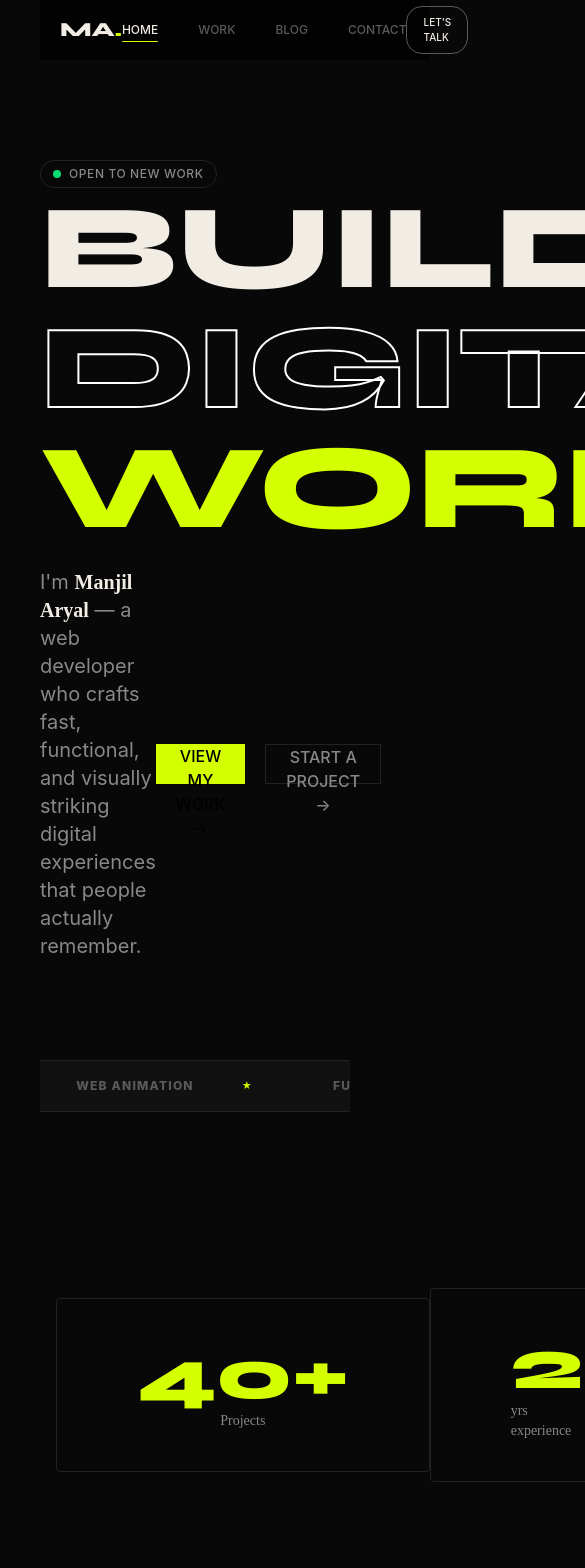
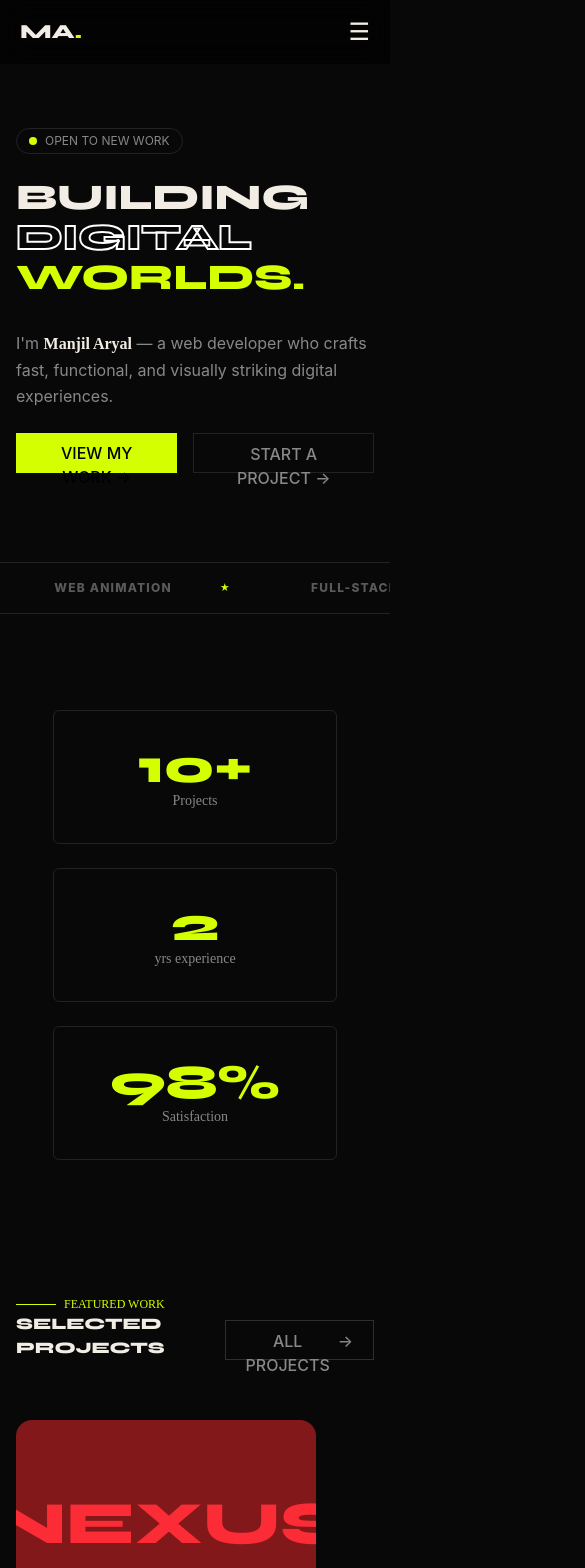
Before and after one commit to User-manjil/FullStack_Portfolio2025, a React app in the folder frontend/: page / in a window 390 px wide. Shown: the top 1568 px of the page, 585 px wide, since content can reach past the window. Built offline with nearby package versions, Linux system fonts and the light colour scheme; the HTML template or start-up script is replaced by a standard one.

Commit message:
feat : responsive of the home section

```diff
--- a/frontend/package.json
+++ b/frontend/package.json
@@ -12,6 +12,7 @@
   "dependencies": {
     "@tailwindcss/vite": "^4.2.2",
     "gsap": "^3.15.0",
+    "lucide": "^1.3.0",
     "lucide-react": "^1.14.0",
     "react": "^19.2.4",
     "react-dom": "^19.2.4",
--- a/frontend/src/App.jsx
+++ b/frontend/src/App.jsx
@@ -16,7 +16,7 @@ const App = () => {
   const location = useLocation();
 
   return (
-    <div className="w-full mx-auto px-10 sm:px-0 flex flex-col max-w-6xl">
+    <div className="w-full mx-auto  flex-col max-w-6xl">
       <Navbar />
 
       <Transition key={location.pathname}>
--- a/frontend/src/Components/Pages/Home.jsx
+++ b/frontend/src/Components/Pages/Home.jsx
@@ -4,123 +4,164 @@ import TitleSection from "../Reusable/TitleSection";
 import ProjectCard from "../Reusable/ProjectCard";
 import BlogCard from "../Reusable/BlogCard";
 import { Link } from "react-router";
-import Transition from "../Reusable/Transition";
 
 const Home = () => {
   const stats = [
-    { value:' 40+', text: "Projects" },
-    { value: 2, text: "yrs experience" },
+    { value: "10+", text: "Projects" },
+    { value: "2", text: "yrs experience" },
     { value: "98%", text: "Satisfaction" },
   ];
 
   return (
-    <div className="flex-col w-full flex ">
+    <div className="flex flex-col w-full">
 
-      <div className="bg-(--bg) w-full h-fit pt-40 pb-5 max-w-6xl  mb-15">
+      {/* HERO SECTION */}
+      <div className="bg-[var(--bg)] w-full pt-32 pb-10 max-w-6xl mx-auto px-4">
 
-        <div className="flex font-[Bricolage Grotesque] text-[12px] px-3 py-1 rounded-full items-center gap-2 border border-(--border) font-medium text-(--muted2) tracking-wider w-fit">
-          <div className="flex bg-green-400 w-2 h-2 rounded-full"></div>
+        {/* STATUS BADGE */}
+        <div className="flex font-[Bricolage Grotesque] text-xs px-3 py-1 rounded-full items-center gap-2 border border-[var(--border)] text-[var(--muted2)] w-fit">
+          <div className="w-2 h-2 bg-[var(--lime)] rounded-full"></div>
           OPEN TO NEW WORK
         </div>
 
-        {/* Title */}
-        <div className="flex flex-col font-[Syne] text-(--text) text-[120px] leading-[120px] font-black max-w-6xl">
-          <span>BUILDING</span>
+        {/* RESPONSIVE TITLE */}
+        <div className="flex flex-col font-[Syne] text-[var(--text)] mt-6 leading-tight">
+          <span className="text-4xl sm:text-6xl md:text-7xl lg:text-8xl font-black">
+            BUILDING
+          </span>
 
-          <span className="text-transparent [-webkit-text-stroke:2px_white]">
+          <span className="text-4xl sm:text-6xl md:text-7xl lg:text-8xl font-black text-transparent [-webkit-text-stroke:2px_white]">
             DIGITAL
           </span>
 
-          <span className="text-(--lime)">WORLDS.</span>
+          <span className="text-4xl sm:text-6xl md:text-7xl lg:text-8xl font-black text-[var(--lime)]">
+            WORLDS.
+          </span>
         </div>
 
-        <div className="flex justify-between py-5 items-center">
-          <div className="flex w-1/2 text-xl">
-            <p className="text-(--muted2)">
-              I'm <strong className="text-(--text) font-[poppins]">Manjil Aryal</strong> — a web
-              developer who crafts fast, functional, and visually striking
-              digital experiences that people actually remember.
+        {/* HERO SUBTEXT + BUTTONS */}
+        <div className="flex flex-col sm:flex-row justify-between py-8 gap-6 sm:gap-0">
+
+          {/* BIO */}
+          <div className="flex w-full sm:w-1/2 text-base sm:text-lg md:text-xl">
+            <p className="text-[var(--muted2)] leading-relaxed">
+              I'm{" "}
+              <strong className="text-[var(--text)] font-[Poppins]">
+                Manjil Aryal
+              </strong>{" "}
+              — a web developer who crafts fast, functional, and visually
+              striking digital experiences.
             </p>
           </div>
 
-          <div className="flex gap-5">
-            <button className="bg-(--lime) font-medium px-5 h-10">
-              VIEW MY WORK <span className="rotate-x-6">→</span>
+          {/* BUTTONS */}
+          <div className="flex gap-4 sm:justify-end">
+            <Link to="/work">
+              <button className="bg-[var(--lime)] text-black font-medium px-5 py-2 h-10">
+                VIEW MY WORK →
               </button>
-            <button className="font-medium border border-(--border) duration-300 hover:-translate-y-1 hover:border-white h-10 px-5 text-(--muted2) hover:text-(--text)">
+            </Link>
+
+            <Link to="/contact">
+              <button className="font-medium border border-[var(--border)] hover:border-white hover:text-[var(--text)] duration-300 px-5 py-2 h-10 text-[var(--muted2)]">
                 START A PROJECT →
               </button>
+            </Link>
           </div>
+
         </div>
       </div>
 
-      <Marquee   />
+      <Marquee />
 
-      {/* Stats Section */}
-      <section className="flex items-center justify-center mx-auto my-40 p-4">
-        <div className="flex items-center justify-center mx-auto">
+      {/* STATS */}
+      <section className="flex justify-center mx-auto my-20 p-4">
+        <div className="grid grid-cols-1 sm:grid-cols-3 gap-6">
           {stats.map((el, i) => (
             <div
               key={i}
-              className="flex flex-col border border-(--border)  hover:bg-(--bg2) ease-(--ease-smooth) duration-75 rounded-sm py-10 px-20 font-[Syne] font-black items-center text-7xl text-(--lime)"
+              className="flex flex-col items-center border border-[var(--border)] hover:bg-[var(--bg2)] duration-200 rounded-md py-8 px-14 font-[Syne]"
             >
+              <span className="text-5xl md:text-6xl font-black text-[var(--lime)]">
                 {el.value}
-              <span className="text-sm text-(--muted2) font-medium font-[poppins]">{el.text}</span>
+              </span>
+              <span className="text-sm text-[var(--muted2)] font-[Poppins]">
+                {el.text}
+              </span>
             </div>
           ))}
         </div>
       </section>
 
-      <section>
-        {/* // featured work section */}
-      <TitleSection  subTitle='FEATURED WORK' bigTitle="SELECTED PROJECTS" buttonContent="ALLPROJECTS" hasBtn={true} link='/work'/>
+      {/* FEATURED WORK */}
+      <section className="px-4">
+        <TitleSection
+          subTitle="FEATURED WORK"
+          bigTitle="SELECTED PROJECTS"
+          buttonContent="ALL PROJECTS"
+          hasBtn={true}
+          link="/work"
+        />
 
-      <div className="grid sm:grid-cols-2 grid-cols-1  my-10">
-          <ProjectCard/>
-          <ProjectCard/>
-          <ProjectCard/>
-          <ProjectCard/>
+        <div className="grid grid-cols-1 sm:grid-cols-2 gap-6 my-10">
+          <ProjectCard />
+          <ProjectCard />
+          <ProjectCard />
+          <ProjectCard />
+        </div>
+      </section>
 
+      {/* BLOG SECTION */}
+      <section className="px-4">
+        <TitleSection
+          subTitle="FROM THE BLOG"
+          bigTitle="Thoughts & Insights"
+          buttonContent="ALL ARTICLES"
+          hasBtn={true}
+          link="/blog"
+        />
+
+        <div className="flex mt-10 flex-col gap-0 rounded-2xl border border-[var(--border2)]">
+          <BlogCard />
+          <BlogCard />
+          <BlogCard />
+          <BlogCard />
+        </div>
+      </section>
+
+      {/* CTA SECTION */}
+      <section className="mt-32 mb-32 px-4 text-center">
+
+        <div className="flex justify-center items-center text-[var(--lime)] text-xs font-medium font-[Poppins] gap-2">
+          <div className="w-10 h-[1px] bg-[var(--lime)]"></div>
+          LET'S BUILD TOGETHER
         </div>
 
-      </section>
+        <h2 className="text-[var(--text)] font-[Syne] font-black text-4xl sm:text-6xl md:text-7xl lg:text-8xl mt-4">
+          Got an <span className="text-[var(--lime)]">idea?</span>
+          <br className="sm:hidden" />
+          Let's make it real.
+        </h2>
 
+        <p className="text-[var(--muted2)] mt-6 max-w-xl mx-auto text-base sm:text-lg">
+          Whether it's a startup MVP, a rebrand, or a full web app — I'm ready to build something remarkable.
+        </p>
 
+        <div className="mt-10">
+          <Link to="/contact">
+            <button className="bg-[var(--lime)] text-black px-8 py-4 font-medium">
+              Start a Conversation
+            </button>
+          </Link>
+        </div>
 
-
-      <section>
-          <TitleSection subTitle="FROME THE BLOG" bigTitle="Thoughts &
-Insights"  buttonContent="ALL ARTICLES" hasBtn={true} link='/blog' />
-          <div className="flex mt-10 flex-col gap-0 rounded-2xl border border-(--border2)">
-            <BlogCard/>
-            <BlogCard/>
-            <BlogCard/>
-            <BlogCard/>
-          </div>
-      </section>
-      <section className=" mt-50 mb-40 items-center justify-center">
-         <div className="flex w-full text-center justify-center text-(--lime) text-xs font-medium gap-2 font-[poppins]  items-center">
-        <div className="flex w-10  h-[1px] bg-(--lime)  "></div> LET'S BUILD TOGETHER
-            </div>
-            <div className=" text-(--text) font-[Syne] font-black text-8xl text-center">
-              Got an <span className="text-(--lime)">idea?</span>
-              Let's make it real.
-            </div>
-            <div className="flex text-(--muted2) justify-center text-center w-full  mt-10 items-center">
-              Whether it's a startup MVP, a rebrand, or a complex web app — I'm ready to build something remarkable.
-            </div>
-            <div className="flex w-full  justify-center mt-10  items-center">
-              <Link to={'/contact'}>  <button className="bg-(--lime) text-(--bg) px-8 py-4 font-medium">Start a Conversation </button>
-              </Link>
-
-            </div>
-            <div className="flex mx-auto text-(--text) font-[Syne] relative w-fit  text-center justify-center mt-10 hover:text-(--lime) cursor-pointer  ">
-
-              <p className=" w-fit after:w-full font-bold text-4xl after:content-[''] after:h-1 after:bg-(--lime) after:absolute after:left-0 after:bottom-[0]">
+        <div className="flex justify-center mt-10">
+          <p className="text-[var(--text)] font-[Syne] text-2xl sm:text-4xl font-bold relative cursor-pointer hover:text-[var(--lime)] after:block after:w-full after:h-1 after:bg-[var(--lime)] after:absolute after:left-0 after:-bottom-1 w-fit">
             manjil.dev@gmail.com
           </p>
         </div>
-      </section >
+      </section>
+
     </div>
   );
 };
--- a/frontend/src/Components/Reusable/Marquee.jsx
+++ b/frontend/src/Components/Reusable/Marquee.jsx
@@ -11,7 +11,7 @@ const marqueeItems = [
 
 const Marquee = () => {
   return (
-    <div className="border-t border-b w-full overflow-hidden  border-[var(--border)] py-4  bg-[var(--bg2)]">
+    <div className="border-t border-b w-full overflow-hidden   border-[var(--border)] py-4  ">
       <div
         className="flex w-max"
         style={{
--- a/frontend/src/Components/Reusable/Navbar.jsx
+++ b/frontend/src/Components/Reusable/Navbar.jsx
@@ -1,9 +1,9 @@
-
-// import { NavLink } from "react-router-dom";
-
+import React, { useState } from "react";
 import { Link, NavLink } from "react-router";
 
 const Navbar = () => {
+  const [isOpen, setIsOpen] = useState(false);
+
   const uiLink = [
     { name: "HOME", path: "/" },
     { name: "WORK", path: "/work" },
@@ -11,17 +11,29 @@ const Navbar = () => {
     { name: "CONTACT", path: "/contact" },
   ];
 
+  const closeMenu = () => setIsOpen(false);
+
   return (
-
-    <div className="flex fixed w-full max-w-6xl bg-black/70 backdrop-blur-md z-50 mx-auto justify-between items-center h-15 px-5">
+    <div className="fixed top-0 left-0 w-full z-50 bg-black/60 backdrop-blur-md">
+      <div className="max-w-6xl mx-auto py-4 px-5 flex justify-between items-center">
 
         {/* Logo */}
+        <Link to="/" onClick={closeMenu}>
           <div className="flex font-[Syne] font-black text-[var(--text)] text-xl">
             MA<span className="text-[var(--lime)]">.</span>
           </div>
+        </Link>
 
-      {/* Navigation */}
-      <ul className="flex gap-10 text-[12px] font-[Bricolage Grotesque] font-medium">
+        {/* Hamburger Button (Mobile Only) */}
+        <button
+          className="sm:hidden text-[var(--text)] text-2xl"
+          onClick={() => setIsOpen(!isOpen)}
+        >
+          {isOpen ? "✕" : "☰"}
+        </button>
+
+        {/* Desktop Menu */}
+        <ul className="hidden sm:flex gap-10 text-[12px] font-[Bricolage Grotesque] font-medium">
           {uiLink.map((el) => (
             <li key={el.name}>
               <NavLink
@@ -54,10 +66,54 @@ const Navbar = () => {
           ))}
         </ul>
 
-      {/* CTA Button */}
+        {/* Desktop CTA */}
+        <Link to="/contact" className="hidden sm:flex">
+          <div className="border px-4 py-2 border-[var(--muted)]
+           font-[Bricolage Grotesque] text-[10px] rounded-[var(--r)]
+           text-[var(--text)] hover:bg-[var(--lime)] hover:text-black transition-all duration-300 cursor-pointer">
+            LET'S TALK
+          </div>
+        </Link>
+      </div>
 
-       <Link to={'/contact'} > <div  className="flex border px-4 py-2 border-[var(--muted)] h-fit font-[Bricolage Grotesque] hover:bg-[var(--lime)] hover:text-black font-medium text-[10px] w-fit rounded-[var(--r)] text-[var(--text)] transition-all duration-300 cursor-pointer"> LET'S TALK </div></Link>
+      {/* Mobile Dropdown Menu */}
+      <div
+        className={`
+        sm:hidden flex flex-col bg-black/95 backdrop-blur-xl transition-all duration-300 overflow-hidden
+        ${isOpen ? "max-h-[300px] py-5" : "max-h-0 py-0"}
+      `}
+      >
+        {/* Navigation Links (Mobile) */}
+        <ul className="flex flex-col gap-6 text-[14px] font-[Bricolage Grotesque] font-medium px-6">
+          {uiLink.map((el) => (
+            <li key={el.name}>
+              <NavLink
+                to={el.path}
+                onClick={closeMenu}
+                className={({ isActive }) =>
+                  `
+                relative transition-all block w-full
+                ${isActive ? "text-[var(--lime)]" : "text-[var(--muted)] hover:text-[var(--text)]"}
+              `
+                }
+              >
+                {el.name}
+              </NavLink>
+            </li>
+          ))}
+        </ul>
 
+        {/* CTA Button Mobile */}
+        <div className="px-6 mt-6">
+          <Link to="/contact" onClick={closeMenu}>
+            <div className="border px-4 py-3 border-[var(--muted)]
+              font-[Bricolage Grotesque] text-[12px] rounded-[var(--r)] text-[var(--text)]
+              hover:bg-[var(--lime)] hover:text-black transition-all duration-300 cursor-pointer text-center">
+              LET'S TALK
+            </div>
+          </Link>
+        </div>
+      </div>
     </div>
   );
 };
--- a/frontend/src/Components/Reusable/TitleSection.jsx
+++ b/frontend/src/Components/Reusable/TitleSection.jsx
@@ -6,16 +6,16 @@ const TitleSection = (props) => {
     <div className='w-full mt-10 flex justify-between items-end'>
         <div>
         <div className="flex w-full text-(--lime) text-xs font-medium gap-2 font-[poppins]  items-center">
-        <div className="flex w-10  h-[1px] bg-(--lime)  "></div> {props.subTitle}
+        <div className="flex w-10  h-[1px] bg-(--lime)  font-[poppins] "></div> {props.subTitle}
             </div>
-        <div className="flex font-[Syne] text-(--text) font-black text-6xl w-1/2 ">{props.bigTitle}</div>
+        <div className="flex font-[Syne] text-(--text) font-black  md:text-6xl  ">{props.bigTitle}</div>
 
         </div>
         {props.hasBtn ?  (
       <div className="flex  ">
         <Link to={props.link}>
            <button  className="font-medium w-fit border gap-2 group border-(--border2) flex py-2 px-5 h-10 text-(--muted2) hover:text-(--text)">
-             {props.buttonContent}<p class="duration-300 group-hover:translate-x-0.5">→</p>
+             {props.buttonContent}<p className="duration-300 group-hover:translate-x-0.5">→</p>
             </button>
         </Link>
 
```
Also changed, not shown: 1 other file (tests, documents, lock files or other folders). Lines whose indentation alone changed are shown as unchanged.
